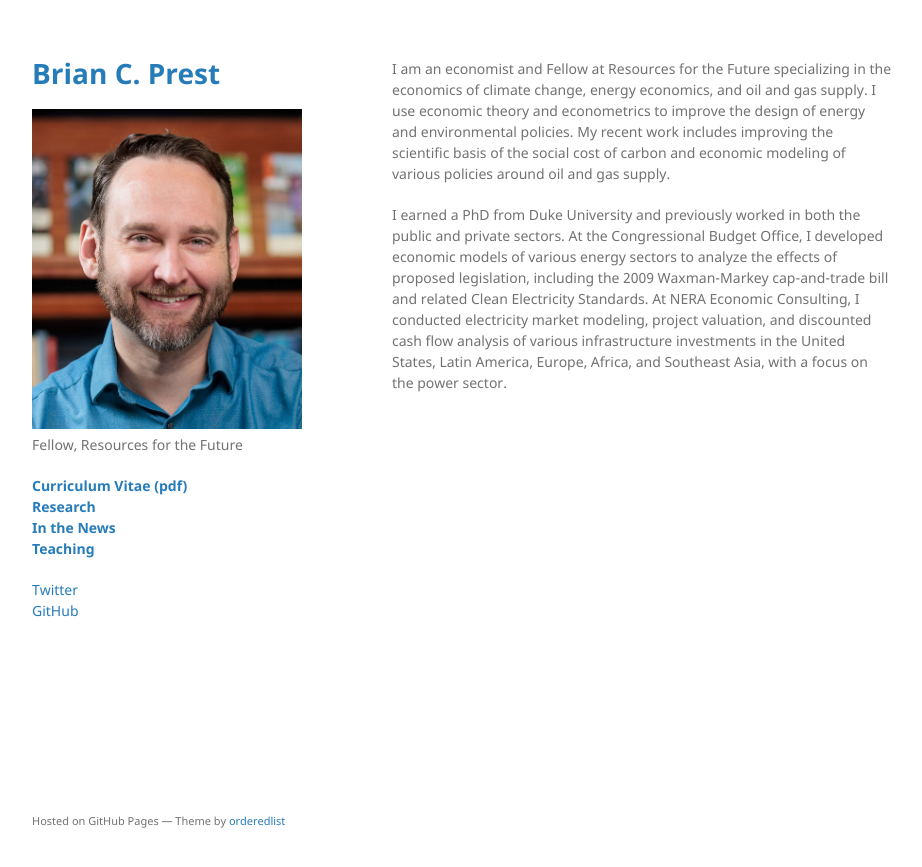
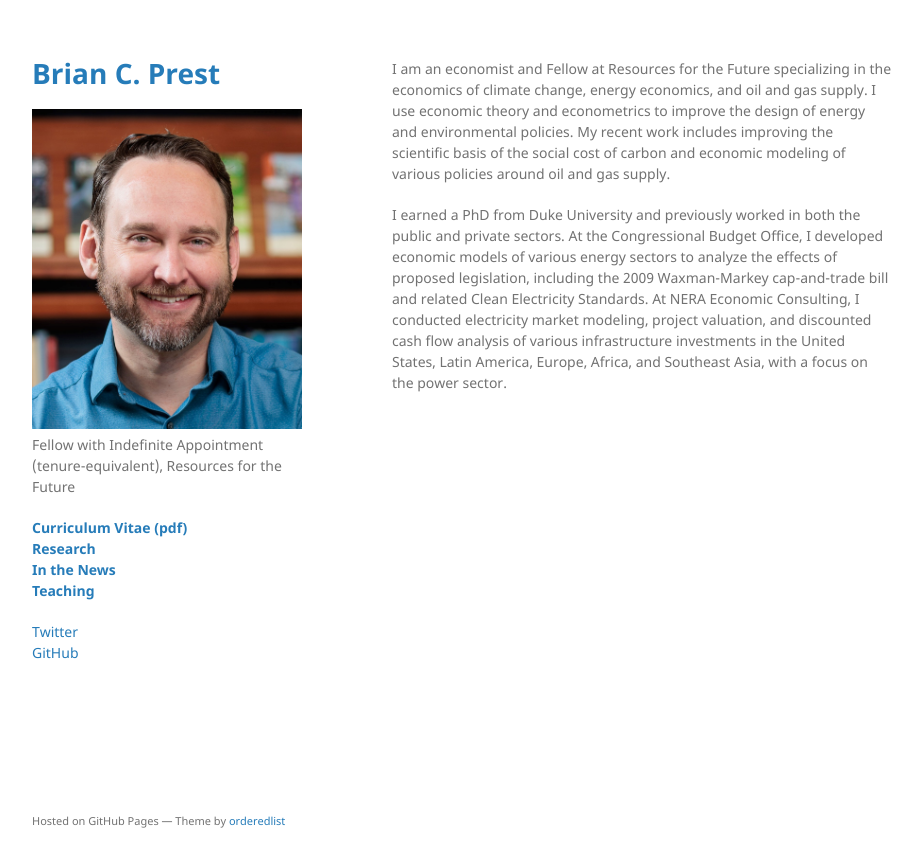
Before and after one commit to bprest/bprest.github.io, a Jekyll site: the page built from index.md, in a window 1280 px wide. Shown: the top 867 px of the page, without its empty margins (178-1100 px from the left). Built offline with Jekyll 4.4.1, drawn with Linux system fonts in a browser that asks for light colours.

Commit message:
add indefinite appointment title

```diff
--- a/_config.yml
+++ b/_config.yml
@@ -4,7 +4,7 @@ email: prest@rff.org
 twitter_username: bprest
 github_username: bprest
 logo: /assets/img/Prest Headshot.jpg
-description: Fellow, Resources for the Future
+description: Fellow with Indefinite Appointment (tenure-equivalent), Resources for the Future
 show_downloads: false
 google_analytics: G-BK3KGS4XHE
 theme: jekyll-theme-minimal
```
